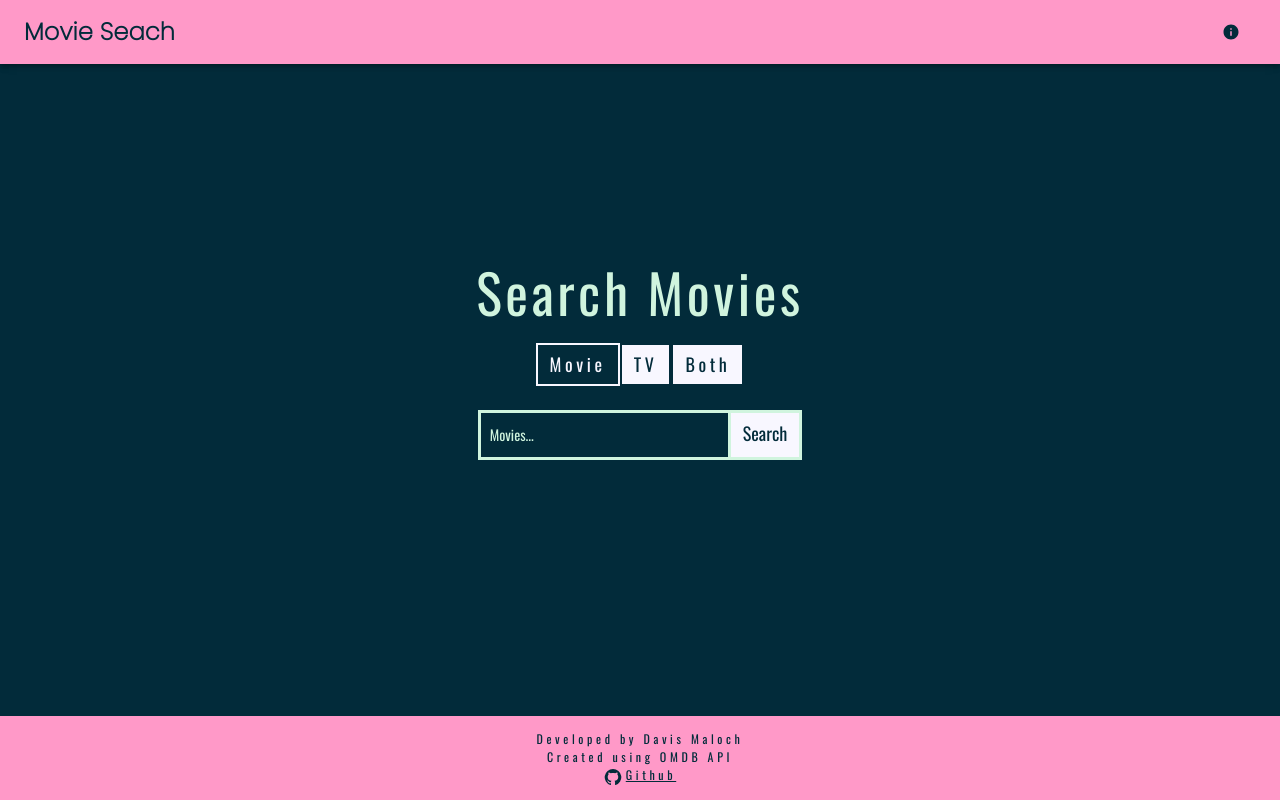
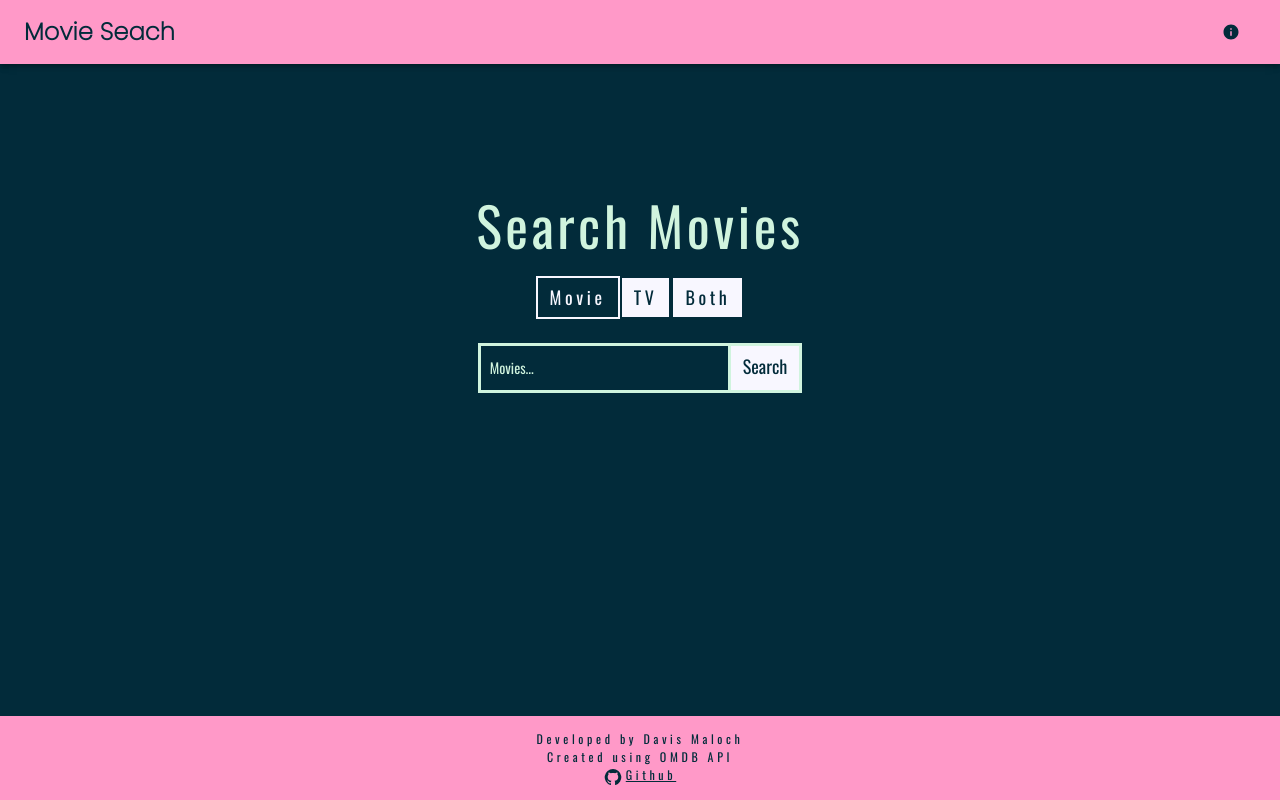
Before and after one commit to admaloch/react-movie-search, a React (Vite) app: page / in a window 1280 px wide. Built offline with nearby package versions, Linux system fonts and the light colour scheme; no server answers.

Commit message:
finished design issues

```diff
--- a/src/components/MainSearchSection/MainSearch.css
+++ b/src/components/MainSearchSection/MainSearch.css
@@ -13,11 +13,11 @@
 
 
 .show-slider {
-    margin-top: 3rem;
+    margin-top: 1rem;
 }
 
 .hide-slider {
-    margin-top: 6rem;
+    margin-top: 5rem;
 }
 
 
@@ -250,30 +250,16 @@
         color: var(--color2);
     }
 }
-@media screen and (min-width: 414px) {
-    .show-slider {
-        margin-top: 3rem;
-    }
-    .hide-slider {
-        margin-top: 9rem;
-    }
-}
- @media screen and (min-width: 600px) {
-    .show-slider {
-        margin-top: 4rem;
-    }
-    .hide-slider {
-        margin-top: 10rem;
-    }
-}
+
+
 
 @media screen and (min-width: 768px) {
-    .show-slider {
+    /* .show-slider {
         margin-top: 6rem;
     }
     .hide-slider {
         margin-top: 12rem;
-    }
+    } */
 
     .search-list {
         max-height: 300px;
--- a/src/components/Slider/ErrorMsg/ErrorMsg.css
+++ b/src/components/Slider/ErrorMsg/ErrorMsg.css
@@ -1,12 +1,24 @@
 .error-msg-container {
     width: 100%;
-
     display: flex;
     justify-content: center;
     align-items: center;
     border: black;
     opacity: 0;
     transition: all 1s ease-in;
+    position: relative;
+    bottom: 7rem;
+}
+
+@media screen and (min-width: 375px) {
+    .error-msg-container {
+        bottom: 10rem;
+    }
+}
+@media screen and (min-width: 768px) {
+    .error-msg-container {
+        bottom: 13rem;
+    }
 }
 
 .error-msg-container p {
```
